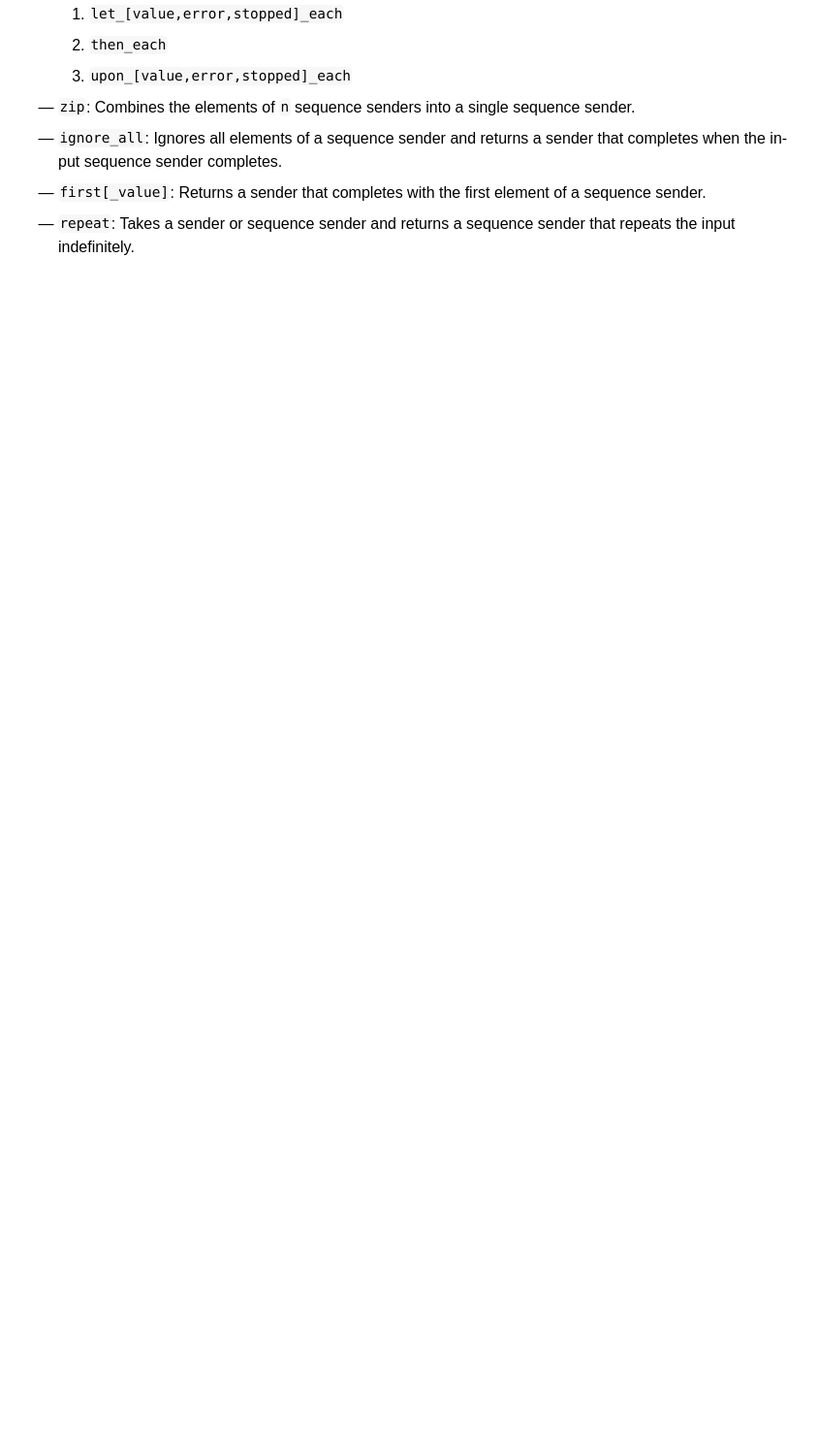
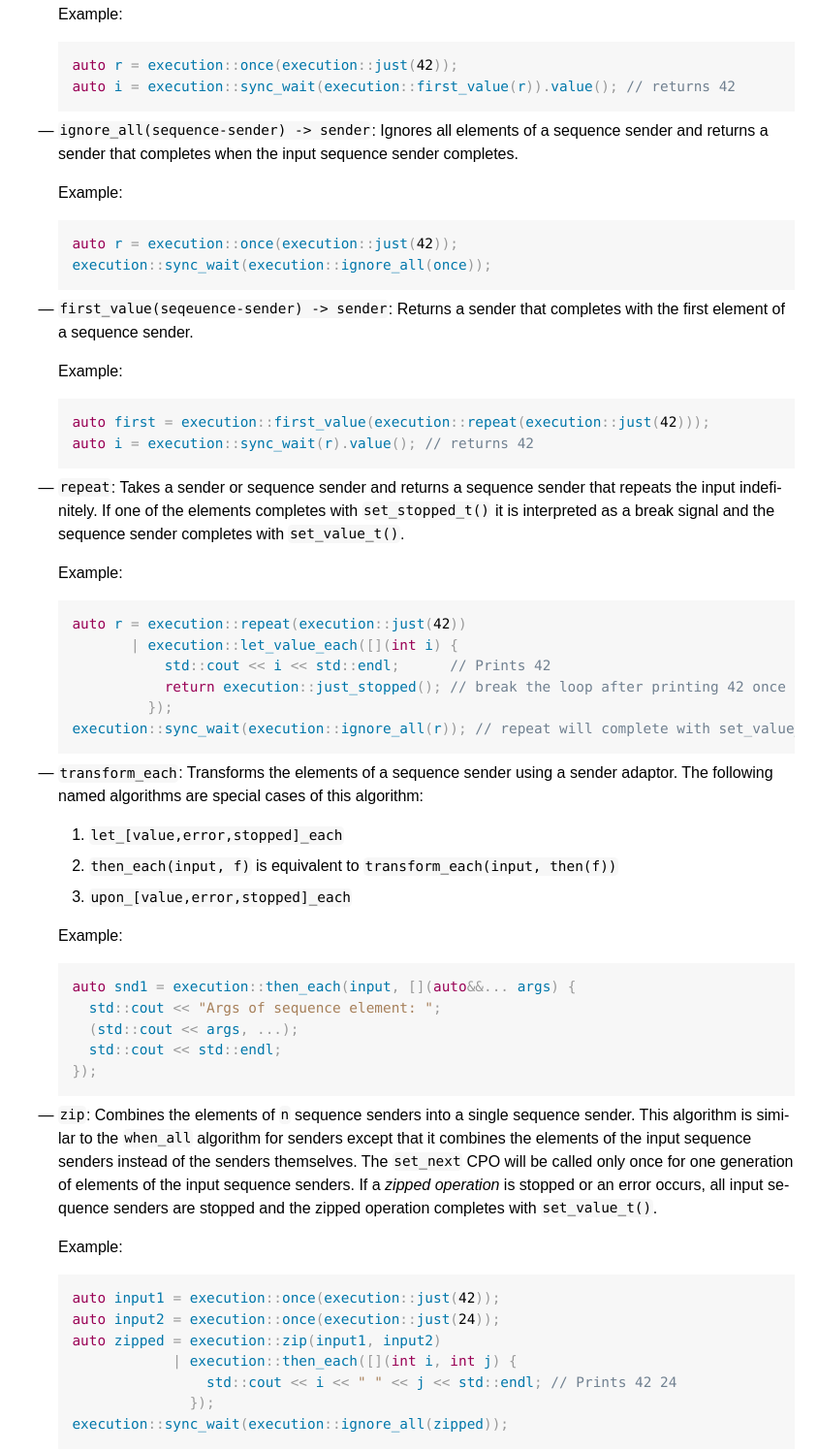
Before and after one commit to maikel/sequence-senders-proposal, a plain HTML site: page index.html in a window 1280 px wide. Shown: the part 2641-4138 px from the top of the page at 97% size, without its empty margins (436-1280 px from the left). Before the commit the page ends 2956 px from the top, so only its background shows below. Drawn offline with Linux system fonts and the light colour scheme.

Commit message:
Merge pull request #2 from maikel/algorithm-example-code
SHA: 34e2f93a455706c4411ce5d34a3113a285bff35d
Reason: push, by maikel

Co-authored-by: github-actions[bot] <41898282+github-actions[bot]@users.noreply.github.com>

```diff
--- a/index.html
+++ b/index.html
@@ -1563,7 +1563,7 @@ Possible extra rowspan handling
   <meta content="Bikeshed version d9bd89757, updated Thu Mar 23 10:06:53 2023 -0700" name="generator">
   <link href="none" rel="canonical">
   <link href="https://isocpp.org/favicon.ico" rel="icon">
-  <meta content="fa6de5fdf4066806a1c5b3968e849af192437df5" name="document-revision">
+  <meta content="34e2f93a455706c4411ce5d34a3113a285bff35d" name="document-revision">
 <style>
   pre {
     margin-top: 0px;
@@ -2334,23 +2334,65 @@ All sequence senders complete with <code class="highlight">set_value_t()</code>
 existing algorithms for senders, but they operate on sequence senders instead. The proposed algorithms are:</p>
    <ul>
     <li data-md>
+     <p><code class="highlight">once(sender) -> sequence-sender</code>: Takes a sender and returns a sequence sender that emits the value of the input sender once.</p>
+     <p>Example:</p>
+<pre class="language-cpp highlight"><c- k>auto</c-> <c- n>r</c-> <c- o>=</c-> <c- n>execution</c-><c- o>::</c-><c- n>once</c-><c- p>(</c-><c- n>execution</c-><c- o>::</c-><c- n>just</c-><c- p>(</c-><c- mi>42</c-><c- p>));</c->
+<c- k>auto</c-> <c- n>i</c-> <c- o>=</c-> <c- n>execution</c-><c- o>::</c-><c- n>sync_wait</c-><c- p>(</c-><c- n>execution</c-><c- o>::</c-><c- n>first_value</c-><c- p>(</c-><c- n>r</c-><c- p>)).</c-><c- n>value</c-><c- p>();</c-> <c- c1>// returns 42</c->
+</pre>
+    <li data-md>
+     <p><code class="highlight">ignore_all(sequence-sender) -> sender</code>: Ignores all elements of a sequence sender and returns a sender that completes when the input sequence sender completes.</p>
+     <p>Example:</p>
+<pre class="language-cpp highlight"><c- k>auto</c-> <c- n>r</c-> <c- o>=</c-> <c- n>execution</c-><c- o>::</c-><c- n>once</c-><c- p>(</c-><c- n>execution</c-><c- o>::</c-><c- n>just</c-><c- p>(</c-><c- mi>42</c-><c- p>));</c->
+<c- n>execution</c-><c- o>::</c-><c- n>sync_wait</c-><c- p>(</c-><c- n>execution</c-><c- o>::</c-><c- n>ignore_all</c-><c- p>(</c-><c- n>once</c-><c- p>));</c->
+</pre>
+    <li data-md>
+     <p><code class="highlight">first_value(seqeuence-sender) -> sender</code>: Returns a sender that completes with the first element of a sequence sender.</p>
+     <p>Example:</p>
+<pre class="language-cpp highlight"><c- k>auto</c-> <c- n>first</c-> <c- o>=</c-> <c- n>execution</c-><c- o>::</c-><c- n>first_value</c-><c- p>(</c-><c- n>execution</c-><c- o>::</c-><c- n>repeat</c-><c- p>(</c-><c- n>execution</c-><c- o>::</c-><c- n>just</c-><c- p>(</c-><c- mi>42</c-><c- p>)));</c->
+<c- k>auto</c-> <c- n>i</c-> <c- o>=</c-> <c- n>execution</c-><c- o>::</c-><c- n>sync_wait</c-><c- p>(</c-><c- n>r</c-><c- p>).</c-><c- n>value</c-><c- p>();</c-> <c- c1>// returns 42</c->
+</pre>
+    <li data-md>
+     <p><code class="highlight">repeat</code>: Takes a sender or sequence sender and returns a sequence sender that repeats the input indefinitely.
+If one of the elements completes with <code class="highlight">set_stopped_t()</code> it is interpreted as a break signal and the sequence sender completes with <code class="highlight">set_value_t()</code>.</p>
+     <p>Example:</p>
+<pre class="language-cpp highlight"><c- k>auto</c-> <c- n>r</c-> <c- o>=</c-> <c- n>execution</c-><c- o>::</c-><c- n>repeat</c-><c- p>(</c-><c- n>execution</c-><c- o>::</c-><c- n>just</c-><c- p>(</c-><c- mi>42</c-><c- p>))</c->
+       <c- o>|</c-> <c- n>execution</c-><c- o>::</c-><c- n>let_value_each</c-><c- p>([](</c-><c- b>int</c-> <c- n>i</c-><c- p>)</c-> <c- p>{</c->
+           <c- n>std</c-><c- o>::</c-><c- n>cout</c-> <c- o>&lt;&lt;</c-> <c- n>i</c-> <c- o>&lt;&lt;</c-> <c- n>std</c-><c- o>::</c-><c- n>endl</c-><c- p>;</c->      <c- c1>// Prints 42</c->
+           <c- k>return</c-> <c- n>execution</c-><c- o>::</c-><c- n>just_stopped</c-><c- p>();</c-> <c- c1>// break the loop after printing 42 once</c->
+         <c- p>});</c->
+<c- n>execution</c-><c- o>::</c-><c- n>sync_wait</c-><c- p>(</c-><c- n>execution</c-><c- o>::</c-><c- n>ignore_all</c-><c- p>(</c-><c- n>r</c-><c- p>));</c-> <c- c1>// repeat will complete with set_value_t()</c->
+</pre>
+    <li data-md>
      <p><code class="highlight">transform_each</code>: Transforms the elements of a sequence sender using a sender adaptor. The following named algorithms are special cases of this algorithm:</p>
      <ol>
       <li data-md>
        <p><code class="highlight">let_[value,error,stopped]_each</code></p>
       <li data-md>
-       <p><code class="highlight">then_each</code></p>
+       <p><code class="highlight">then_each(input, f)</code> is equivalent to <code class="highlight">transform_each(input, then(f))</code></p>
       <li data-md>
        <p><code class="highlight">upon_[value,error,stopped]_each</code></p>
      </ol>
+     <p>Example:</p>
+<pre class="language-cpp highlight"><c- k>auto</c-> <c- n>snd1</c-> <c- o>=</c-> <c- n>execution</c-><c- o>::</c-><c- n>then_each</c-><c- p>(</c-><c- n>input</c-><c- p>,</c-> <c- p>[](</c-><c- k>auto</c-><c- o>&amp;&amp;</c-><c- p>...</c-> <c- n>args</c-><c- p>)</c-> <c- p>{</c->
+  <c- n>std</c-><c- o>::</c-><c- n>cout</c-> <c- o>&lt;&lt;</c-> <c- s>"Args of sequence element: "</c-><c- p>;</c->
+  <c- p>(</c-><c- n>std</c-><c- o>::</c-><c- n>cout</c-> <c- o>&lt;&lt;</c-> <c- n>args</c-><c- p>,</c-> <c- p>...);</c->
+  <c- n>std</c-><c- o>::</c-><c- n>cout</c-> <c- o>&lt;&lt;</c-> <c- n>std</c-><c- o>::</c-><c- n>endl</c-><c- p>;</c->
+<c- p>});</c->
+</pre>
     <li data-md>
-     <p><code class="highlight">zip</code>: Combines the elements of <code class="highlight">n</code> sequence senders into a single sequence sender.</p>
-    <li data-md>
-     <p><code class="highlight">ignore_all</code>: Ignores all elements of a sequence sender and returns a sender that completes when the input sequence sender completes.</p>
-    <li data-md>
-     <p><code class="highlight">first[_value]</code>: Returns a sender that completes with the first element of a sequence sender.</p>
-    <li data-md>
-     <p><code class="highlight">repeat</code>: Takes a sender or sequence sender and returns a sequence sender that repeats the input indefinitely.</p>
+     <p><code class="highlight">zip</code>: Combines the elements of <code class="highlight">n</code> sequence senders into a single sequence sender.
+This algorithm is similar to the <code class="highlight">when_all</code> algorithm for senders except that it combines the elements of the input sequence senders instead of the senders themselves.
+The <code class="highlight">set_next</code> CPO will be called only once for one generation of elements of the input sequence senders.
+If a <em>zipped operation</em> is stopped or an error occurs, all input sequence senders are stopped and the zipped operation completes with <code class="highlight">set_value_t()</code>.</p>
+     <p>Example:</p>
+<pre class="language-cpp highlight"><c- k>auto</c-> <c- n>input1</c-> <c- o>=</c-> <c- n>execution</c-><c- o>::</c-><c- n>once</c-><c- p>(</c-><c- n>execution</c-><c- o>::</c-><c- n>just</c-><c- p>(</c-><c- mi>42</c-><c- p>));</c->
+<c- k>auto</c-> <c- n>input2</c-> <c- o>=</c-> <c- n>execution</c-><c- o>::</c-><c- n>once</c-><c- p>(</c-><c- n>execution</c-><c- o>::</c-><c- n>just</c-><c- p>(</c-><c- mi>24</c-><c- p>));</c->
+<c- k>auto</c-> <c- n>zipped</c-> <c- o>=</c-> <c- n>execution</c-><c- o>::</c-><c- n>zip</c-><c- p>(</c-><c- n>input1</c-><c- p>,</c-> <c- n>input2</c-><c- p>)</c->
+            <c- o>|</c-> <c- n>execution</c-><c- o>::</c-><c- n>then_each</c-><c- p>([](</c-><c- b>int</c-> <c- n>i</c-><c- p>,</c-> <c- b>int</c-> <c- n>j</c-><c- p>)</c-> <c- p>{</c->
+                <c- n>std</c-><c- o>::</c-><c- n>cout</c-> <c- o>&lt;&lt;</c-> <c- n>i</c-> <c- o>&lt;&lt;</c-> <c- s>" "</c-> <c- o>&lt;&lt;</c-> <c- n>j</c-> <c- o>&lt;&lt;</c-> <c- n>std</c-><c- o>::</c-><c- n>endl</c-><c- p>;</c-> <c- c1>// Prints 42 24</c->
+              <c- p>});</c->
+<c- n>execution</c-><c- o>::</c-><c- n>sync_wait</c-><c- p>(</c-><c- n>execution</c-><c- o>::</c-><c- n>ignore_all</c-><c- p>(</c-><c- n>zipped</c-><c- p>));</c->
+</pre>
    </ul>
   </main>
 <script>
```
